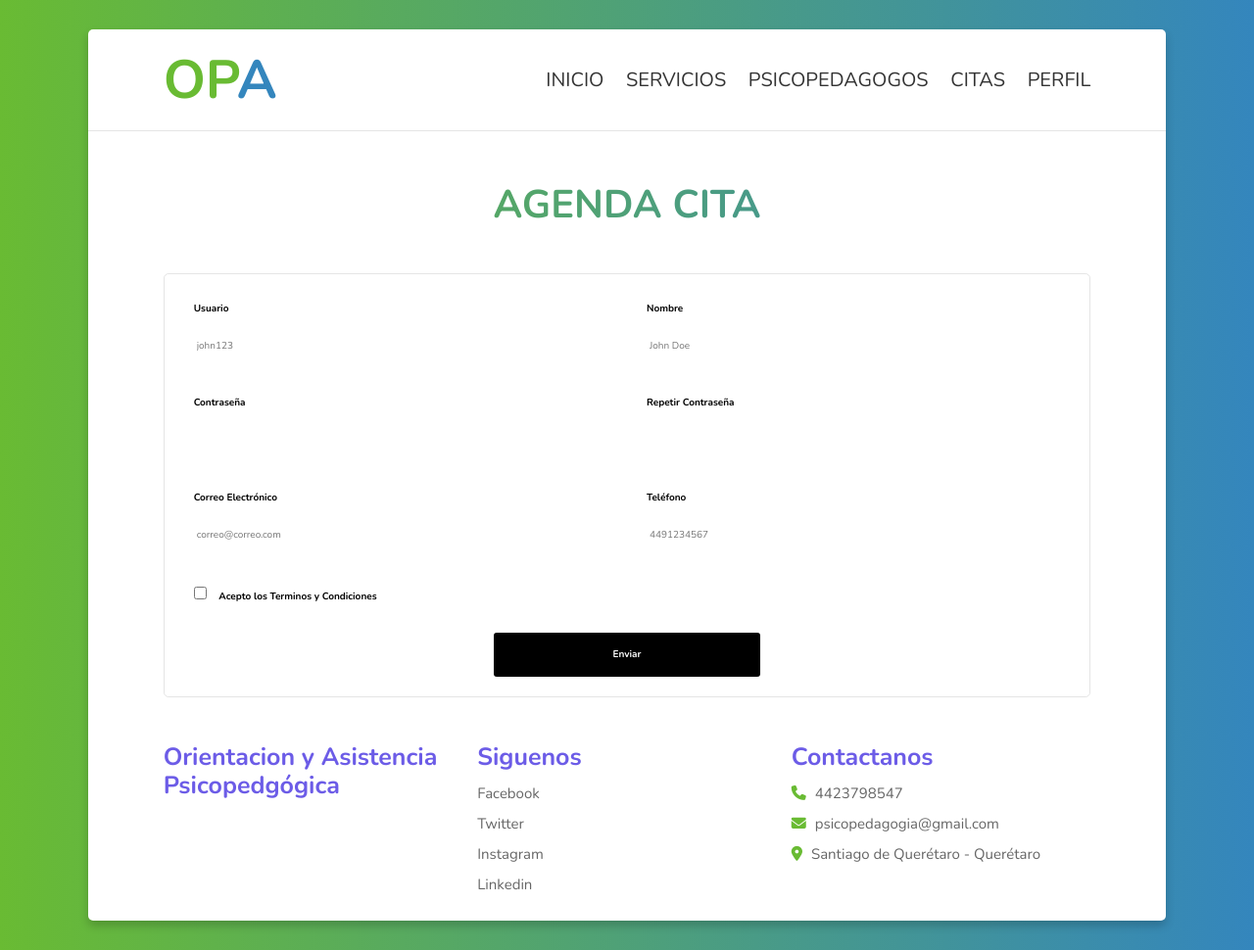
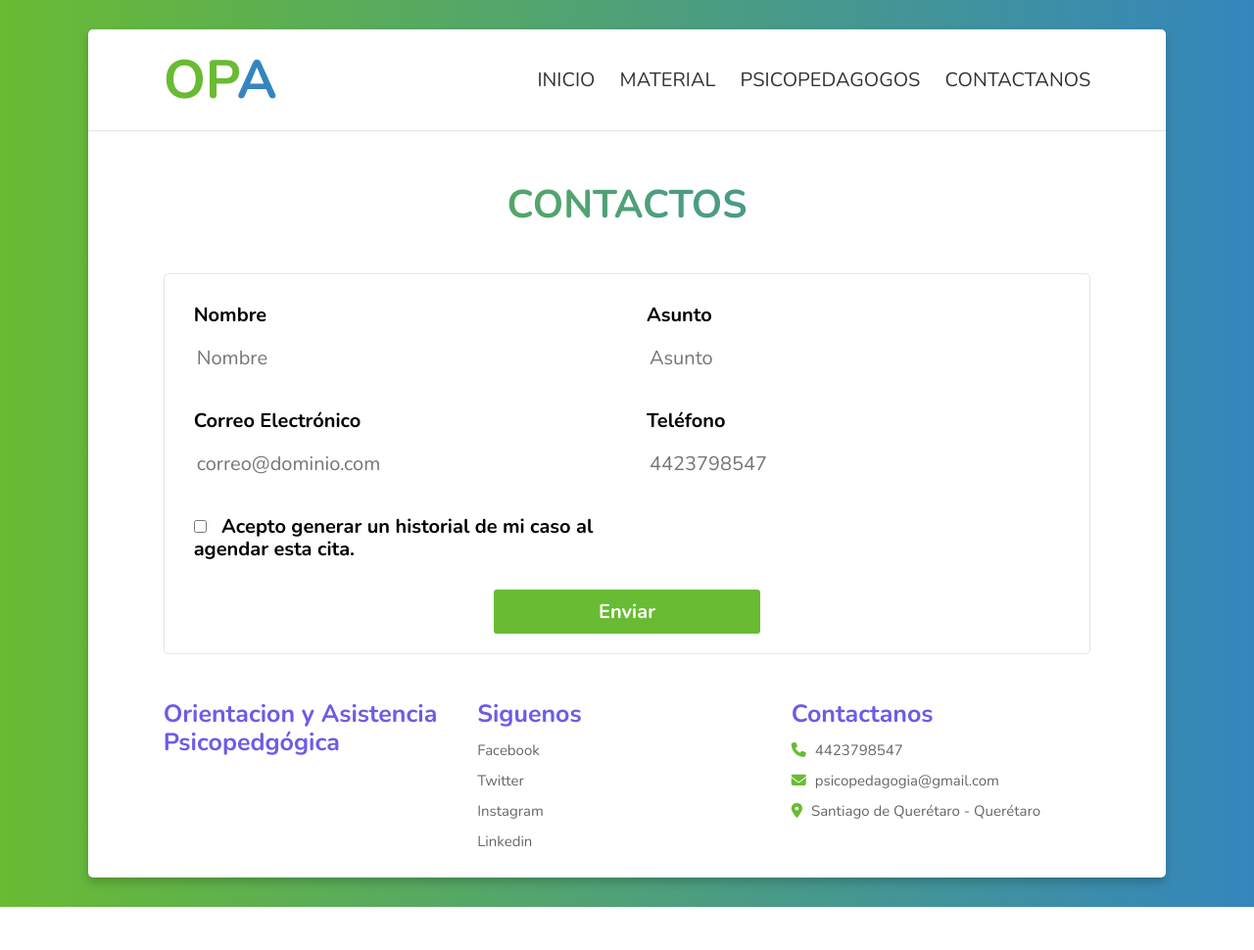
Before and after one commit to AvilezCarlos/oapweb, a PHP site: page /contacto.html in a window 1280 px wide. Shown: the whole page at 98% size. After the commit the page ends 926 px from the top, so only its background shows below. Run offline with PHP 8.4, Linux system fonts and the light colour scheme; some libraries are stand-ins or nearby versions.

Commit message:
Form Finished Form

```diff
--- a/contacto.html
+++ b/contacto.html
@@ -6,7 +6,7 @@
     <link rel="stylesheet" href="https://necolas.github.io/normalize.css/8.0.1/normalize.css">
 	<link href="https://fonts.googleapis.com/css2?family=Roboto:wght@400;700&display=swap" rel="stylesheet">
 	<link rel="stylesheet" href="css/estilos.css">
-    <title>Contacto</title>
+    <title>Contactanos</title>
 
     <!-- font awesome cdn link  -->
     <link rel="stylesheet" href="https://cdnjs.cloudflare.com/ajax/libs/font-awesome/5.15.3/css/all.min.css">
@@ -27,84 +27,67 @@
 
     <nav class="navbar">
         <a href="index.html">INICIO</a>
-        <a href="servicios.html">SERVICIOS</a>
+        <a href="servicios.html">MATERIAL</a>
         <a href="guia.html">PSICOPEDAGOGOS</a>
-        <a href="contacto.html">CITAS</a>
-        <a href="perfil.html">PERFIL</a>
+        <a href="contacto.html">CONTACTANOS</a>
     </nav>
 
 </header>
 
-<h1 class="heading">AGENDA CITA</h1>
+<h1 class="heading">CONTACTOS</h1>
 
 <section class="contact">
 
     <form action="" class="formulario" id="formulario">
-        <!-- Grupo: Usuario -->
-        <div class="formulario__grupo" id="grupo__usuario">
-            <label for="usuario" class="formulario__label">Usuario</label>
+        <!-- Grupo: Nombre -->
+        <div class="formulario__grupo" id="grupo__nombre">
+            <label for="nombre" class="formulario__label">Nombre</label>
             <div class="formulario__grupo-input">
-                <input type="text" class="formulario__input" name="usuario" id="usuario" placeholder="john123">
+                <input type="text" class="formulario__input" name="nombre" id="nombre" placeholder="Nombre">
                 <i class="formulario__validacion-estado fas fa-times-circle"></i>
             </div>
-            <p class="formulario__input-error">El usuario tiene que ser de 4 a 16 dígitos y solo puede contener numeros, letras y guion bajo.</p>
+            <p class="formulario__input-error">Ingrese un nombre válido</p>
         </div>
 
         <!-- Grupo: Nombre -->
         <div class="formulario__grupo" id="grupo__nombre">
-            <label for="nombre" class="formulario__label">Nombre</label>
+            <label for="asunto" class="formulario__label">Asunto</label>
             <div class="formulario__grupo-input">
-                <input type="text" class="formulario__input" name="nombre" id="nombre" placeholder="John Doe">
+                <input type="text" class="formulario__input" name="asunto" id="asunto" placeholder="Asunto">
                 <i class="formulario__validacion-estado fas fa-times-circle"></i>
             </div>
-            <p class="formulario__input-error">El usuario tiene que ser de 4 a 16 dígitos y solo puede contener numeros, letras y guion bajo.</p>
-        </div>
-
-        <!-- Grupo: Contraseña -->
-        <div class="formulario__grupo" id="grupo__password">
-            <label for="password" class="formulario__label">Contraseña</label>
-            <div class="formulario__grupo-input">
-                <input type="password" class="formulario__input" name="password" id="password">
-                <i class="formulario__validacion-estado fas fa-times-circle"></i>
-            </div>
-            <p class="formulario__input-error">La contraseña tiene que ser de 4 a 12 dígitos.</p>
-        </div>
-
-        <!-- Grupo: Contraseña 2 -->
-        <div class="formulario__grupo" id="grupo__password2">
-            <label for="password2" class="formulario__label">Repetir Contraseña</label>
-            <div class="formulario__grupo-input">
-                <input type="password" class="formulario__input" name="password2" id="password2">
-                <i class="formulario__validacion-estado fas fa-times-circle"></i>
-            </div>
-            <p class="formulario__input-error">Ambas contraseñas deben ser iguales.</p>
+            <p class="formulario__input-error">Ingrese un asunto válido</p>
         </div>
 
         <!-- Grupo: Correo Electronico -->
         <div class="formulario__grupo" id="grupo__correo">
             <label for="correo" class="formulario__label">Correo Electrónico</label>
             <div class="formulario__grupo-input">
-                <input type="email" class="formulario__input" name="correo" id="correo" placeholder="correo@correo.com">
+                <input type="email" class="formulario__input" name="correo" id="correo" placeholder="correo@dominio.com">
                 <i class="formulario__validacion-estado fas fa-times-circle"></i>
             </div>
-            <p class="formulario__input-error">El correo solo puede contener letras, numeros, puntos, guiones y guion bajo.</p>
+            <p class="formulario__input-error">El correo solo puede contener letras, numeros, puntos, guiones y guion bajo.
+                Recuerde completar con @dominio.com.
+            </p>
         </div>
 
         <!-- Grupo: Teléfono -->
         <div class="formulario__grupo" id="grupo__telefono">
             <label for="telefono" class="formulario__label">Teléfono</label>
             <div class="formulario__grupo-input">
-                <input type="text" class="formulario__input" name="telefono" id="telefono" placeholder="4491234567">
+                <input type="text" class="formulario__input" name="telefono" id="telefono" placeholder="4423798547">
                 <i class="formulario__validacion-estado fas fa-times-circle"></i>
             </div>
-            <p class="formulario__input-error">El telefono solo puede contener numeros y el maximo son 14 dígitos.</p>
+            <p class="formulario__input-error">El telefono solo puede contener numeros y el maximo son 10 dígitos.</p>
         </div>
+
+
 
         <!-- Grupo: Terminos y Condiciones -->
         <div class="formulario__grupo" id="grupo__terminos">
             <label class="formulario__label">
                 <input class="formulario__checkbox" type="checkbox" name="terminos" id="terminos">
-                Acepto los Terminos y Condiciones
+                Acepto generar un historial de mi caso al agendar esta cita.
             </label>
         </div>
 
--- a/css/estilos.css
+++ b/css/estilos.css
@@ -5,6 +5,7 @@
 body {
 	font-family: 'Roboto', sans-serif;
 	background: #E5E5E5;
+	font-size: 20px;
 }
 
 main {
@@ -104,7 +105,7 @@ main {
 	height: 45px;
 	line-height: 45px;
 	width: 30%;
-	background: #000;
+	background: #69bb33;
 	color: #fff;
 	font-weight: bold;
 	border: none;
@@ -114,7 +115,7 @@ main {
 }
 
 .formulario__btn:hover {
-	box-shadow: 3px 0px 30px rgba(163,163,163, 1);
+	box-shadow: 3px 0px 30px #3486bd;
 }
 
 .formulario__mensaje-exito {
--- a/guia.html
+++ b/guia.html
@@ -24,10 +24,9 @@
 
     <nav class="navbar">
         <a href="index.html">INICIO</a>
-        <a href="servicios.html">SERVICIOS</a>
+        <a href="servicios.html">MATERIAL</a>
         <a href="guia.html">PSICOPEDAGOGOS</a>
-        <a href="contacto.html">CITAS</a>
-        <a href="perfil.html">PERFIL</a>
+        <a href="contacto.html">CONTACTANOS</a>
     </nav>
 
 </header>
--- a/index.html
+++ b/index.html
@@ -24,10 +24,9 @@
 
     <nav class="navbar">
         <a href="index.html">INICIO</a>
-        <a href="servicios.html">SERVICIOS</a>
+        <a href="servicios.html">MATERIAL</a>
         <a href="guia.html">PSICOPEDAGOGOS</a>
-        <a href="contacto.html">CITAS</a>
-        <a href="perfil.html">PERFIL</a>
+        <a href="contacto.html">CONTACTANOS</a>
     </nav>
 
 </header>
--- a/js/formulario.js
+++ b/js/formulario.js
@@ -10,27 +10,15 @@ const expresiones = {
 }
 
 const campos = {
-	usuario: false,
 	nombre: false,
-	password: false,
 	correo: false,
 	telefono: false
 }
 
 const validarFormulario = (e) => {
 	switch (e.target.name) {
-		case "usuario":
-			validarCampo(expresiones.usuario, e.target, 'usuario');
-		break;
 		case "nombre":
 			validarCampo(expresiones.nombre, e.target, 'nombre');
-		break;
-		case "password":
-			validarCampo(expresiones.password, e.target, 'password');
-			validarPassword2();
-		break;
-		case "password2":
-			validarPassword2();
 		break;
 		case "correo":
 			validarCampo(expresiones.correo, e.target, 'correo');
@@ -59,26 +47,6 @@ const validarCampo = (expresion, input, campo) => {
 	}
 }
 
-const validarPassword2 = () => {
-	const inputPassword1 = document.getElementById('password');
-	const inputPassword2 = document.getElementById('password2');
-
-	if(inputPassword1.value !== inputPassword2.value){
-		document.getElementById(`grupo__password2`).classList.add('formulario__grupo-incorrecto');
-		document.getElementById(`grupo__password2`).classList.remove('formulario__grupo-correcto');
-		document.querySelector(`#grupo__password2 i`).classList.add('fa-times-circle');
-		document.querySelector(`#grupo__password2 i`).classList.remove('fa-check-circle');
-		document.querySelector(`#grupo__password2 .formulario__input-error`).classList.add('formulario__input-error-activo');
-		campos['password'] = false;
-	} else {
-		document.getElementById(`grupo__password2`).classList.remove('formulario__grupo-incorrecto');
-		document.getElementById(`grupo__password2`).classList.add('formulario__grupo-correcto');
-		document.querySelector(`#grupo__password2 i`).classList.remove('fa-times-circle');
-		document.querySelector(`#grupo__password2 i`).classList.add('fa-check-circle');
-		document.querySelector(`#grupo__password2 .formulario__input-error`).classList.remove('formulario__input-error-activo');
-		campos['password'] = true;
-	}
-}
 
 inputs.forEach((input) => {
 	input.addEventListener('keyup', validarFormulario);
@@ -89,7 +57,7 @@ formulario.addEventListener('submit', (e) => {
 	e.preventDefault();
 
 	const terminos = document.getElementById('terminos');
-	if(campos.usuario && campos.nombre && campos.password && campos.correo && campos.telefono && terminos.checked ){
+	if(campos.nombre && campos.correo && campos.telefono && terminos.checked ){
 		formulario.reset();
 
 		document.getElementById('formulario__mensaje-exito').classList.add('formulario__mensaje-exito-activo');
```
Also changed, not shown: perfil.html (+3 -4 lines), servicios.html (+4 -5 lines).
